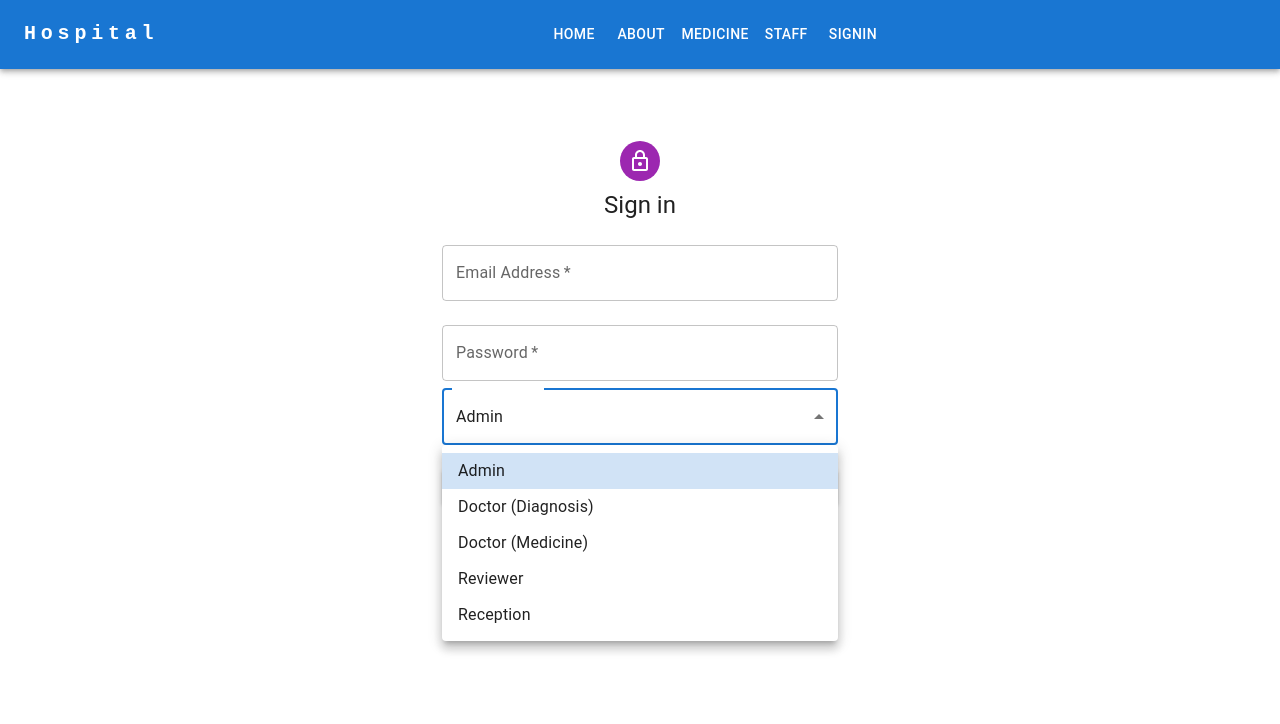
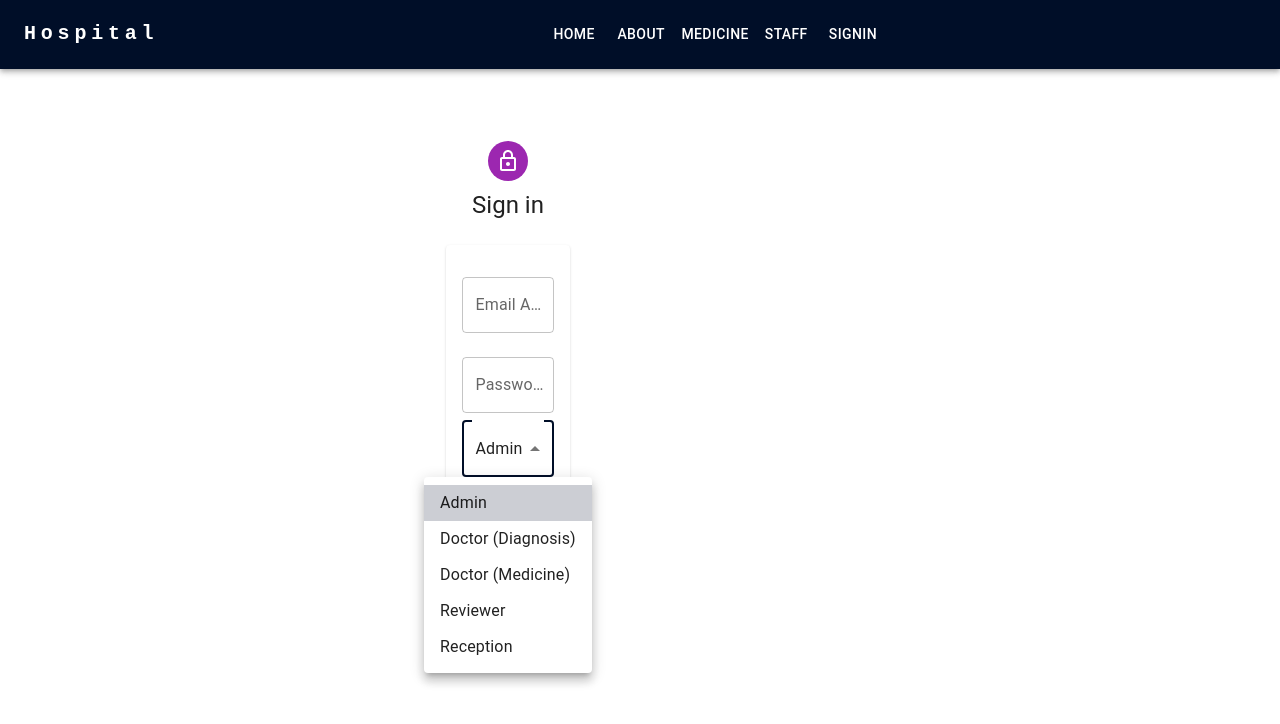
Before and after one commit to turtlebeasts/hospital, a React (Vite) app: page /signin in a window 1280 px wide. Both pictures are taken after a click on the element "Admin". Shown: the top 724 px of the page. Built offline with nearby package versions, Linux system fonts and the light colour scheme.

Commit message:
Changes added to the looks + icons added

```diff
--- a/src/App.jsx
+++ b/src/App.jsx
@@ -1,4 +1,4 @@
-import {BrowserRouter, Routes, Route} from "react-router-dom";
+import { BrowserRouter, Routes, Route } from "react-router-dom";
 import Homepage from "./pages/home/homepage"
 import Doctors from "./pages/doctors/doctors"
 import Dashboard from "./pages/dashboard/dashboard"
@@ -15,41 +15,57 @@ import Staff from "./pages/staff/staff"
 import SignIn from "./pages/signin/signin"
 import Patient from "./pages/patient/patient"
 import "./App.css"
+import { ThemeProvider, createTheme } from "@mui/material";
+
+
+const theme = createTheme({
+  palette: {
+    primary: {
+      main: '#000E28'
+    },
+    info: {
+      main: '#00C9F5'
+    }
+  }
+})
+
 
 function App() {
   const user = sessionStorage.getItem('user')
 
   return (
+    <ThemeProvider theme={theme}>
       <BrowserRouter>
-      <ResponsiveAppBar/>
+        <ResponsiveAppBar />
         {
-        user===null?
+          user === null ?
             <Routes>
-          <Route path="/" element={<Homepage/>} />
-          <Route path="/home" element={<Homepage/>} />
-          <Route path="/staff" element={<Staff/>} />
-          <Route path="/doctors" element={<Doctors/>} />
-          <Route path="/diet" element={<Diet/>} />
-          <Route path="/about" element={<About/>} />
-          <Route path="/medicine" element={<Medicine/>} />
+              <Route path="/" element={<Homepage />} />
+              <Route path="/home" element={<Homepage />} />
+              <Route path="/staff" element={<Staff />} />
+              <Route path="/doctors" element={<Doctors />} />
+              <Route path="/diet" element={<Diet />} />
+              <Route path="/about" element={<About />} />
+              <Route path="/medicine" element={<Medicine />} />
               <Route path="/signin" element={<SignIn />} />
-          <Route path="*" element={<Notfound/>} />
+              <Route path="*" element={<Notfound />} />
             </Routes>
             :
             <Routes>
-          <Route path="/" element={<Dashboard/>} />
-          <Route path="/home" element={<Dashboard/>} />
-          <Route exact path="/plist" element={<Plist/>} />
-          <Route exact path="/patient/:id" element={<Patient/>} />
-          <Route path="/plist/:id" element={<DiagHome/>} />
+              <Route path="/" element={<Dashboard />} />
+              <Route path="/home" element={<Dashboard />} />
+              <Route exact path="/plist" element={<Plist />} />
+              <Route exact path="/patient/:id" element={<Patient />} />
+              <Route path="/plist/:id" element={<DiagHome />} />
               <Route path="/prescribe/:id" element={<PrescribeHome />} />
               <Route path="/medicineform" element={<MedicineForm />} />
               <Route path="/signin" element={<SignIn />} />
-          <Route path="*" element={<Notfound/>} />
+              <Route path="*" element={<Notfound />} />
             </Routes>
         }
 
       </BrowserRouter>
+    </ThemeProvider>
   )
 }
 
--- a/src/components/deletemodal/deletemodal.jsx
+++ b/src/components/deletemodal/deletemodal.jsx
@@ -1,5 +1,6 @@
 import React, { useState } from 'react';
-import { Button, Dialog, DialogActions, DialogContent, DialogContentText, DialogTitle } from '@mui/material';
+import { Button, Dialog, DialogActions, DialogContent, DialogContentText, DialogTitle, IconButton } from '@mui/material';
+import DeleteForeverIcon from '@mui/icons-material/DeleteForever';
 
 const DeleteConfirmationModal = ({ open, onClose, onConfirm }) => {
   return (
@@ -47,9 +48,9 @@ const DeleteModal = ({ deleteID, reload }) => {
 
   return (
     <div>
-      <Button variant="contained" color="error" onClick={handleDelete}>
-        Delete
-      </Button>
+      <IconButton variant="contained" color="error" onClick={handleDelete}>
+        <DeleteForeverIcon />
+      </IconButton>
 
       <DeleteConfirmationModal
         open={isModalOpen}
--- a/src/pages/Plist/plist.jsx
+++ b/src/pages/Plist/plist.jsx
@@ -14,6 +14,8 @@ import { Link } from "react-router-dom";
 import Grid from "@mui/material/Grid"
 import DeleteModal from "../../components/deletemodal/deletemodal"
 import { Hidden, Link as Links, TextField } from "@mui/material/"
+import VaccinesIcon from '@mui/icons-material/Vaccines';
+import TroubleshootIcon from '@mui/icons-material/Troubleshoot';
 
 const user = JSON.parse(sessionStorage.getItem('user'))
 
@@ -89,6 +91,7 @@ export default function Plist() {
                                 component={Link}
                                 to={row.patient_ID}
                                 variant="contained"
+                                startIcon={<TroubleshootIcon />}
                               >
                                 Diagnose
                               </Button> : ""
@@ -102,6 +105,7 @@ export default function Plist() {
                                 to={"/prescribe/" + row.patient_ID}
                                 variant="outlined"
                                 size="small"
+                                startIcon={<VaccinesIcon />}
                               >
                                 Prescribe
                               </Button> : ""
--- a/src/pages/signin/signin.jsx
+++ b/src/pages/signin/signin.jsx
@@ -14,20 +14,24 @@ import Container from '@mui/material/Container';
 import { createTheme, ThemeProvider } from '@mui/material/styles';
 import Select from "@mui/material/Select"
 import MenuItem from "@mui/material/MenuItem"
+import { Card, CardContent } from '@mui/material';
 
 const defaultTheme = createTheme();
+const style = {
+  backgroundColor: 'white'
+}
 
 export default function SignIn() {
 
   const [reload, setReload] = React.useState(false)
   const [type, setType] = React.useState(1)
 
-  React.useEffect(()=>{
+  React.useEffect(() => {
     const user = sessionStorage.getItem('user')
-    if(user!==null){
-      window.location.href="/"
+    if (user !== null) {
+      window.location.href = "/"
     }
-  },[reload])
+  }, [reload])
 
   const handleSubmit = (event) => {
     event.preventDefault();
@@ -40,28 +44,27 @@ export default function SignIn() {
 
     fetch("http://localhost/hospital/login.php", {
       method: 'POST',
-      headers:{
-        'Content-Type':'application/json'
+      headers: {
+        'Content-Type': 'application/json'
       },
       body: JSON.stringify(post_data)
     })
-    .then(res=>res.text())
-    .then(data=>{
-      if(data==200){
+      .then(res => res.text())
+      .then(data => {
+        if (data == 200) {
           sessionStorage.setItem('user', JSON.stringify(post_data))
           setReload(true)
-      }else{
+        } else {
           alert("Error inserting")
         }
       })
-    .catch(error=>console.error("Error", error))
+      .catch(error => console.error("Error", error))
   };
 
   return (
-    <ThemeProvider theme={defaultTheme}>
     <Container component="main" maxWidth="xs">
       <CssBaseline />
-        <Box
+      {/* <Box
           sx={{
             marginTop: 8,
             display: 'flex',
@@ -114,13 +117,82 @@ export default function SignIn() {
               type="submit"
               fullWidth
               variant="contained"
+              color="info"
               sx={{ mt: 3, mb: 2 }}
             >
               Sign In
             </Button>
           </Box>
+        </Box> */}
+
+      <Grid container>
+        <Grid item xs={12}></Grid>
+        <Grid item xs={12} md={4}
+          sx={{
+            marginTop: 8,
+            display: 'flex',
+            flexDirection: 'column',
+            alignItems: 'center',
+          }}
+        >
+          <Avatar sx={{ m: 1, bgcolor: 'secondary.main' }}>
+            <LockOutlinedIcon />
+          </Avatar>
+          <Typography component="h1" variant="h5">
+            Sign in
+          </Typography>
+          <Box component="form" onSubmit={handleSubmit} noValidate sx={{ mt: 1, p: 2 }}>
+            <Card>
+              <CardContent>
+                <TextField
+                  margin="normal"
+                  required
+                  fullWidth
+                  id="email"
+                  label="Email Address"
+                  name="email"
+                  autoComplete="email"
+                  autoFocus
+                />
+                <TextField
+                  margin="normal"
+                  required
+                  fullWidth
+                  name="password"
+                  label="Password"
+                  type="password"
+                  id="password"
+                  autoComplete="current-password"
+                />
+                <Select
+                  name="type"
+                  label="Account Type"
+                  value={type}
+                  onChange={e => setType(e.target.value)}
+                  required
+                  fullWidth
+                >
+                  <MenuItem value="1">Admin</MenuItem>
+                  <MenuItem value="2">Doctor (Diagnosis)</MenuItem>
+                  <MenuItem value="3">Doctor (Medicine)</MenuItem>
+                  <MenuItem value="4">Reviewer</MenuItem>
+                  <MenuItem value="5">Reception</MenuItem>
+                </Select>
+                <Button
+                  type="submit"
+                  fullWidth
+                  variant="contained"
+                  color="info"
+                  sx={{ mt: 3, mb: 2 }}
+                >
+                  Sign In
+                </Button>
+              </CardContent>
+            </Card>
           </Box>
+        </Grid>
+        <Grid item xs={12} md={4}></Grid>
+      </Grid>
     </Container>
-    </ThemeProvider>
   );
 }
--- a/src/pages/staff/staff.jsx
+++ b/src/pages/staff/staff.jsx
@@ -37,13 +37,13 @@ export default function Staff(){
                         </Grid>
                         <Grid item xs={12}>
                             <Grid container spacing={2}>
-                                <Grid item xs={4}>
+                                <Grid item xs={12} md={4}>
                                     <ProfileCard />
                                 </Grid>
-                                <Grid item xs={4}>
+                                <Grid item xs={12} md={4}>
                                     <ProfileCard />
                                 </Grid>
-                                <Grid item xs={4}>
+                                <Grid item xs={12} md={4}>
                                     <ProfileCard />
                                 </Grid>
                             </Grid>
```
Lines whose indentation alone changed are shown as unchanged.
